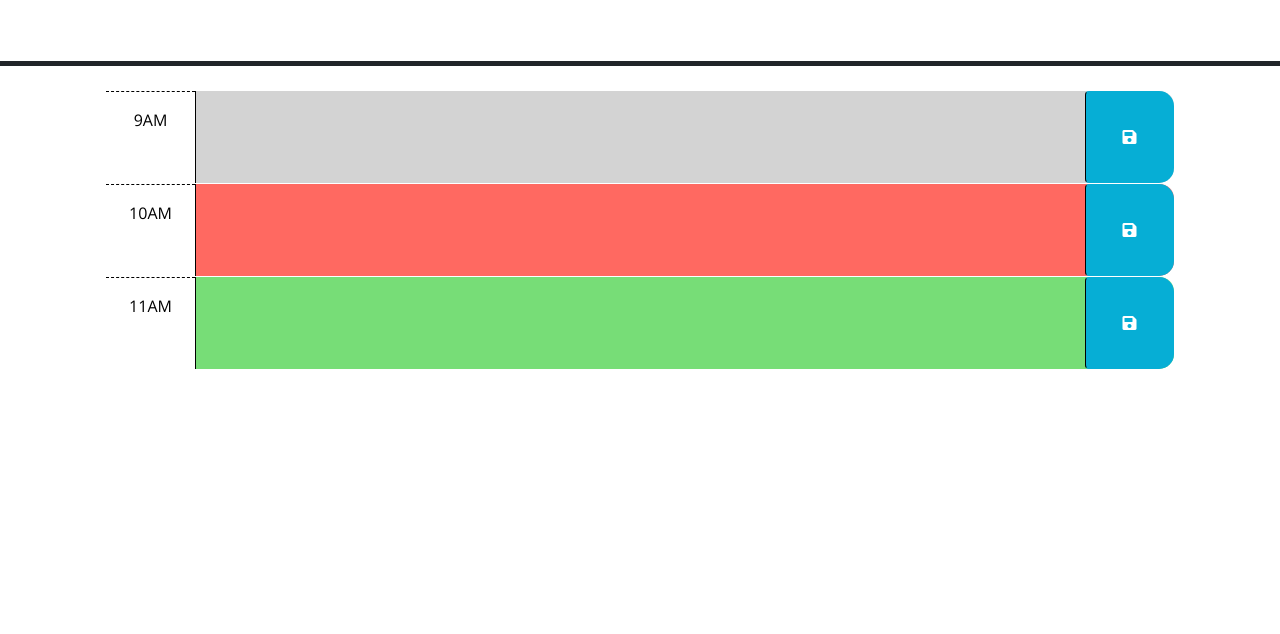
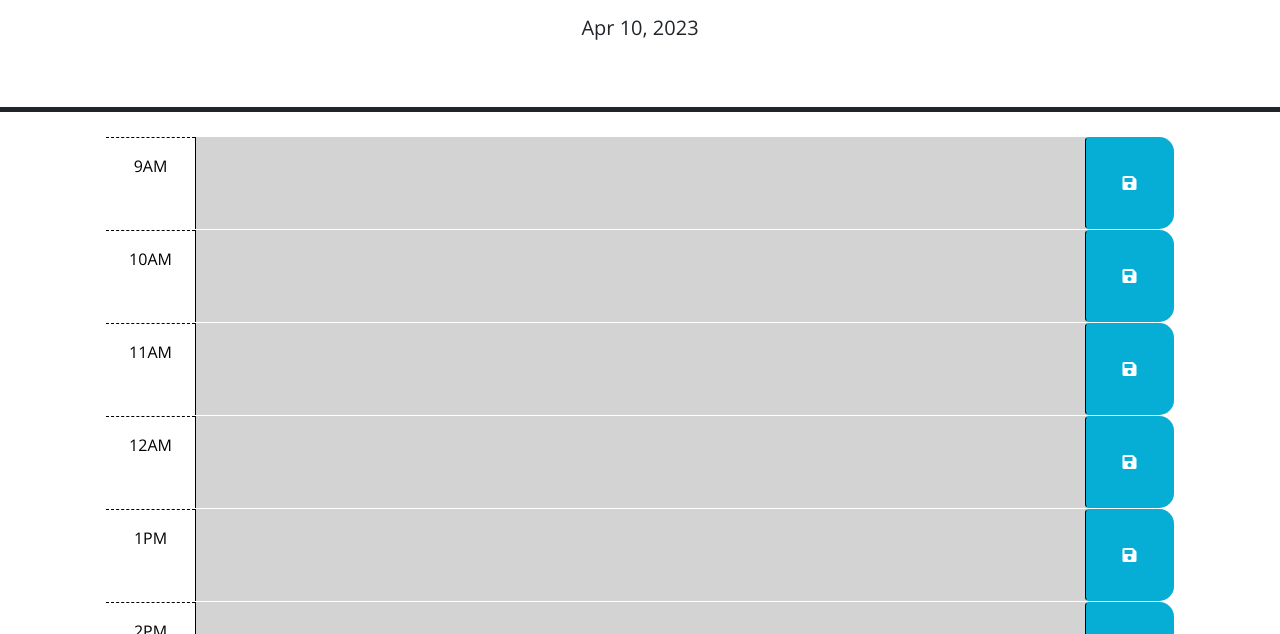
Before and after one commit to YockaFlocka/day-scheduler, a plain HTML site: page index.html in a window 1280 px wide. Shown: the part 166-800 px from the top of the page. Drawn offline with nearby package versions, Linux system fonts and the light colour scheme; files that its build step writes are made by us from their sources.

Commit message:
commented out HTML and added JS var to replace HTML

```diff
--- a/Assets/script.js
+++ b/Assets/script.js
@@ -1,7 +1,113 @@
+var today = dayjs();
+$('#currentDay').text(today.format('MMM D, YYYY'));
+
+
+$(function () {
+
+var mDiv = $(".container-lg");
+
+var currentHr = dayjs().format("H");
+console.log(currentHr);
+
+var times = [
+  {
+    schedTime: "9AM",
+    timeVal: 9,
+    id: "hour-9"
+  },
+  {
+    schedTime: "10AM",
+    timeVal: 10,
+    id: "hour-10"
+  },
+  {
+    schedTime: "11AM",
+    timeVal: 11,
+    id: "hour-11"
+  },
+  {
+    schedTime: "12AM",
+    timeVal: 12,
+    id: "hour-12"
+  },
+  {
+    schedTime: "1PM",
+    timeVal: 13,
+    id: "hour-13"
+  },
+  {
+    schedTime: "2PM",
+    timeVal: 14,
+    id: "hour-14"
+  },
+  {
+    schedTime: "3PM",
+    timeVal: 15,
+    id: "hour-15"
+  },
+  {
+    schedTime: "4PM",
+    timeVal: 16,
+    id: "hour-16"
+  },
+  {
+    schedTime: "5PM",
+    timeVal: 17,
+    id: "hour-17"
+  }
+]
+
+function generateBlocks() {
+  for (var i = 0; i < times.length; i++) {
+
+    // creating div to hold the id (time block)
+    var divRow = $("<div>");
+    divRow.addClass("row time-block");
+    divRow.attr("id", times[i].id);
+
+    // creating div to hold schedTime (current hour)
+    var schedTimeDiv = $("<div>")
+    schedTimeDiv.addClass("col-2 col-md-1 hour text-center py-3")
+    schedTimeDiv.text(times[i].schedTime)
+
+    //
+    var textBox = $("<textarea>")
+    textBox.addClass("col-8 col-md-10 description")
+    textBox.attr("rows", "3")
+
+    var saveButton = $("<button>")
+    saveButton.addClass("btn saveBtn col-2 col-md-1")
+    saveButton.attr("id", "save-button")
+    saveButton.attr("aria-label", "save")
+
+    var iEl = $("<i>")
+    iEl.addClass("fas fa-save")
+    iEl.attr("aria-hidden", "true")
+
+    if (times[i].timeVal < currentHr) {
+      divRow.addClass("past");
+    } else if (times[i].timeVal == currentHr) {
+      divRow.addClass("present");
+    } else if (times[i].timeVal > currentHr) {
+      divRow.addClass("future")
+    }
+
+    mDiv.append(divRow)
+
+    divRow.append(schedTimeDiv, textBox, saveButton)
+    saveButton.append(iEl);
+
+
+
+  }
+}
+
+generateBlocks();
+
 // Wrap all code that interacts with the DOM in a call to jQuery to ensure that
 // the code isn't run until the browser has finished rendering all the elements
 // in the html.
-$(function () {
+
   // TODO: Add a listener for click events on the save button. This code should
   // use the id in the containing time-block as a key to save the user input in
   // local storage. HINT: What does `this` reference in the click listener
--- a/index.html
+++ b/index.html
@@ -18,7 +18,7 @@
       href="https://fonts.googleapis.com/css?family=Open+Sans&display=swap"
       rel="stylesheet"
     />
-    <link rel="stylesheet" href="style.css" />
+    <link rel="stylesheet" href="./Assets/style.css" />
     <title>Work Day Scheduler</title>
   </head>
 
@@ -40,31 +40,63 @@
         -->
 
       <!-- Example of a past time block. The "past" class adds a gray background color. -->
-      <div id="hour-9" class="row time-block past">
+      <!-- <div id="hour-9" class="row time-block past">
         <div class="col-2 col-md-1 hour text-center py-3">9AM</div>
+        <textarea class="col-8 col-md-10 description" rows="3"> </textarea>
+        <button class="btn saveBtn col-2 col-md-1" aria-label="save">
+          <i class="fas fa-save" aria-hidden="true"></i>
+        </button>
+      </div> -->
+
+      <!-- Example of a a present time block. The "present" class adds a red background color. -->
+      <!-- <div id="hour-10" class="row time-block present">
+        <div class="col-2 col-md-1 hour text-center py-3">10AM</div>
+        <textarea class="col-8 col-md-10 description" rows="3"> </textarea>
+        <button class="btn saveBtn col-2 col-md-1" aria-label="save">
+          <i class="fas fa-save" aria-hidden="true"></i>
+        </button>
+      </div> -->
+
+      <!-- Example of a future time block. The "future" class adds a green background color. -->
+      <!-- <div id="hour-11" class="row time-block future">
+        <div class="col-2 col-md-1 hour text-center py-3">11AM</div>
+        <textarea class="col-8 col-md-10 description" rows="3"> </textarea>
+        <button class="btn saveBtn col-2 col-md-1" aria-label="save">
+          <i class="fas fa-save" aria-hidden="true"></i>
+        </button>
+      </div> -->
+
+      <!-- <div id="hour-12" class="row time-block past">
+        <div class="col-2 col-md-1 hour text-center py-3">12PM</div>
         <textarea class="col-8 col-md-10 description" rows="3"> </textarea>
         <button class="btn saveBtn col-2 col-md-1" aria-label="save">
           <i class="fas fa-save" aria-hidden="true"></i>
         </button>
       </div>
 
-      <!-- Example of a a present time block. The "present" class adds a red background color. -->
-      <div id="hour-10" class="row time-block present">
-        <div class="col-2 col-md-1 hour text-center py-3">10AM</div>
+      <div id="hour-1" class="row time-block past">
+        <div class="col-2 col-md-1 hour text-center py-3">1PM</div>
         <textarea class="col-8 col-md-10 description" rows="3"> </textarea>
         <button class="btn saveBtn col-2 col-md-1" aria-label="save">
           <i class="fas fa-save" aria-hidden="true"></i>
         </button>
       </div>
 
-      <!-- Example of a future time block. The "future" class adds a green background color. -->
-      <div id="hour-11" class="row time-block future">
-        <div class="col-2 col-md-1 hour text-center py-3">11AM</div>
+      <div id="hour-2" class="row time-block past">
+        <div class="col-2 col-md-1 hour text-center py-3">2PM</div>
         <textarea class="col-8 col-md-10 description" rows="3"> </textarea>
         <button class="btn saveBtn col-2 col-md-1" aria-label="save">
           <i class="fas fa-save" aria-hidden="true"></i>
         </button>
       </div>
+
+      <div id="hour-3" class="row time-block past">
+        <div class="col-2 col-md-1 hour text-center py-3">3PM</div>
+        <textarea class="col-8 col-md-10 description" rows="3"> </textarea>
+        <button class="btn saveBtn col-2 col-md-1" aria-label="save">
+          <i class="fas fa-save" aria-hidden="true"></i>
+        </button>
+      </div> -->
 
     <script src="https://code.jquery.com/jquery-3.4.1.min.js"></script>
     <script
@@ -73,6 +105,6 @@
       crossorigin="anonymous"
     ></script>
 
-    <script src="script.js"></script>
+    <script src="./Assets/script.js"></script>
   </body>
 </html>
```
